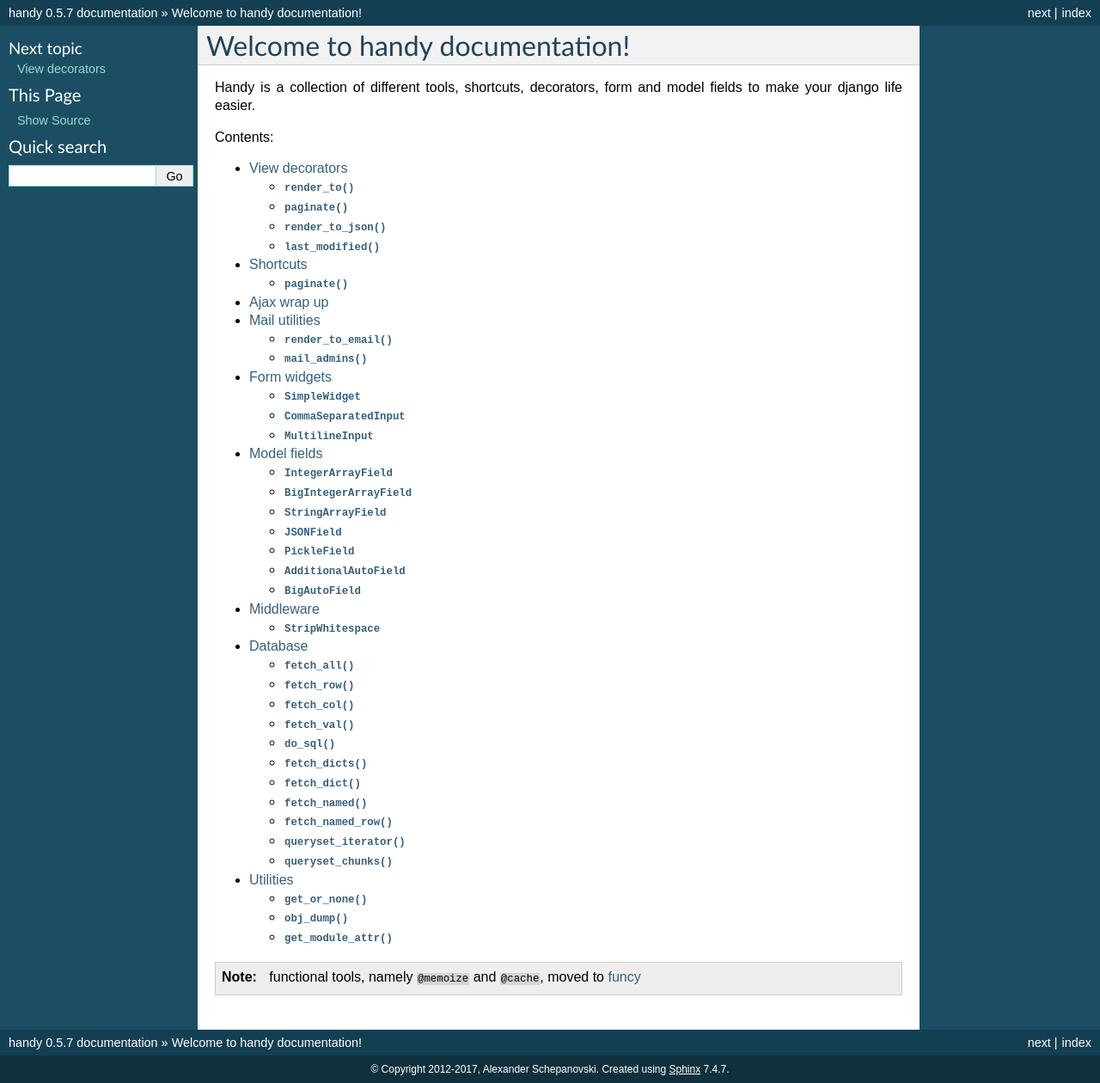
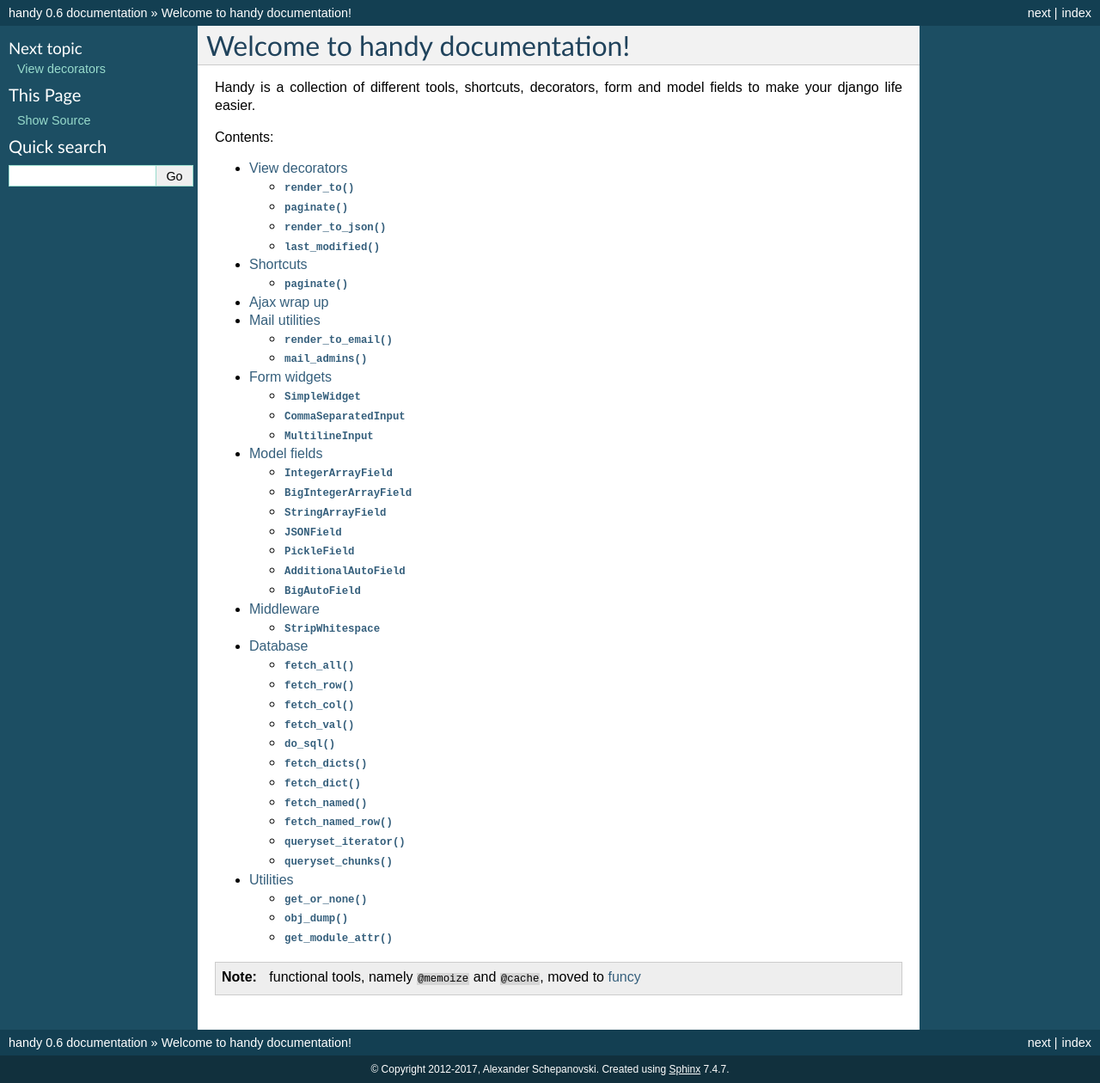
Before and after one commit to Suor/handy, a Sphinx documentation site: the page built from docs/index.rst, in a window 1280 px wide. Shown: the whole page at 86% size. Built offline with Sphinx 7.4.7, drawn with Linux system fonts in a browser that asks for light colours.

Commit message:
Up to 0.6

```diff
--- a/docs/conf.py
+++ b/docs/conf.py
@@ -53,9 +53,9 @@ copyright = u'2012-2017, Alexander Schepanovski'
 # built documents.
 #
 # The short X.Y version.
-version = '0.5.7'
+version = '0.6'
 # The full version, including alpha/beta/rc tags.
-release = '0.5.7'
+release = '0.6'
 
 # The language for content autogenerated by Sphinx. Refer to documentation
 # for a list of supported languages.
--- a/handy/__init__.py
+++ b/handy/__init__.py
@@ -1,2 +1,2 @@
-VERSION = (0, 5, 7)
+VERSION = (0, 6)
 __version__ = '.'.join(map(str, VERSION))
--- a/setup.py
+++ b/setup.py
@@ -2,7 +2,7 @@ from setuptools import setup
 
 setup(
     name='handy',
-    version='0.5.7',
+    version='0.6',
     author='Alexander Schepanovski',
     author_email='suor.web@gmail.com',
 
```
Also changed, not shown: 1 other file.
